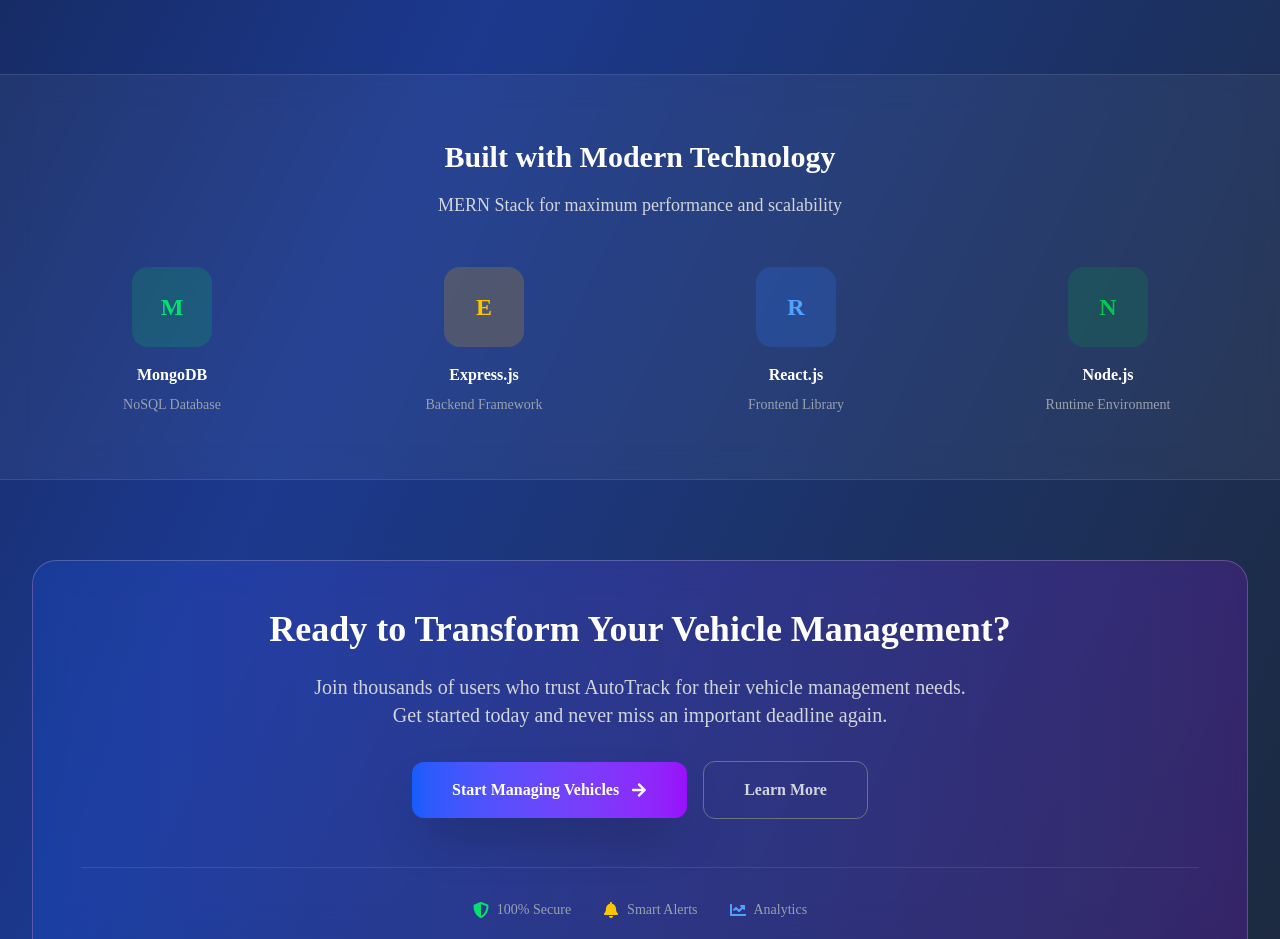
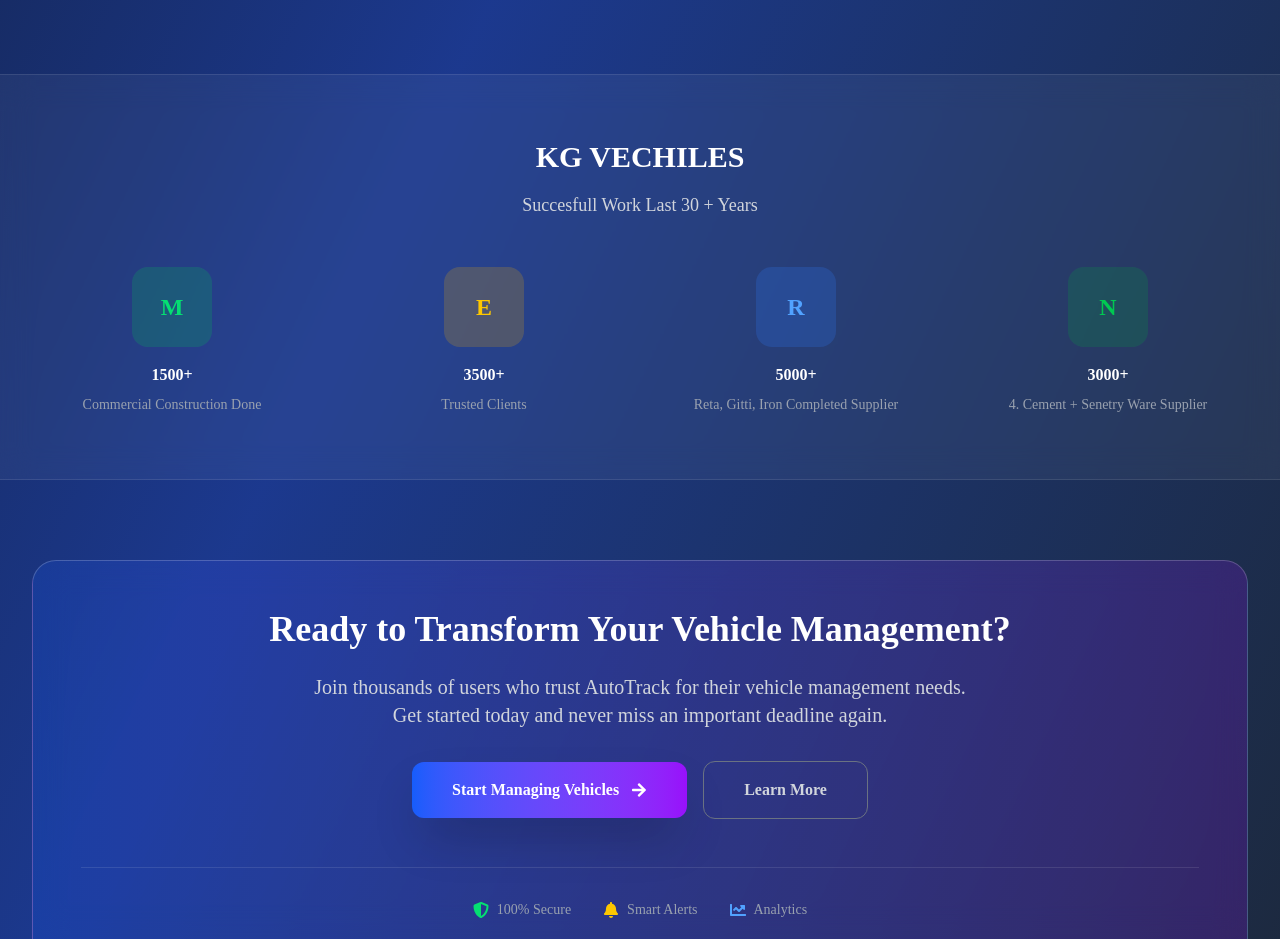
Before and after one commit to WCG-Interns/Auto-Track, a React (Vite) app in the folder client/: page / in a window 1280 px wide. Shown: the part 1740-2679 px from the top of the page. Built offline with nearby package versions, Linux system fonts and the light colour scheme.

Commit message:
Update Home.jsx

```diff
--- a/client/src/component/Home.jsx
+++ b/client/src/component/Home.jsx
@@ -190,8 +190,9 @@ const Home = () => {
       <div className="bg-white/5 backdrop-blur-lg border-y border-white/10">
         <div className="max-w-7xl mx-auto px-4 sm:px-6 lg:px-8 py-16">
           <div className="text-center mb-12">
-            <h2 className="text-3xl font-bold text-white mb-4">Built with Modern Technology</h2>
-            <p className="text-gray-300 text-lg">MERN Stack for maximum performance and scalability</p>
+            <h2 className="text-3xl font-bold text-white mb-4">KG VECHILES
+</h2>
+            <p className="text-gray-300 text-lg">Succesfull  Work Last 30 + Years</p>
           </div>
 
           <div className="grid grid-cols-2 md:grid-cols-4 gap-8">
@@ -199,32 +200,32 @@ const Home = () => {
               <div className="bg-green-500/20 w-20 h-20 rounded-2xl flex items-center justify-center mx-auto mb-4 group-hover:scale-110 transition-transform duration-300">
                 <span className="text-green-400 text-2xl font-bold">M</span>
               </div>
-              <h4 className="text-white font-semibold mb-2">MongoDB</h4>
-              <p className="text-gray-400 text-sm">NoSQL Database</p>
+              <h4 className="text-white font-semibold mb-2">1500+</h4>
+              <p className="text-gray-400 text-sm"> Commercial Construction Done</p>
             </div>
 
             <div className="text-center group">
               <div className="bg-yellow-500/20 w-20 h-20 rounded-2xl flex items-center justify-center mx-auto mb-4 group-hover:scale-110 transition-transform duration-300">
                 <span className="text-yellow-400 text-2xl font-bold">E</span>
               </div>
-              <h4 className="text-white font-semibold mb-2">Express.js</h4>
-              <p className="text-gray-400 text-sm">Backend Framework</p>
+              <h4 className="text-white font-semibold mb-2">3500+</h4>
+              <p className="text-gray-400 text-sm">Trusted Clients</p>
             </div>
 
             <div className="text-center group">
               <div className="bg-blue-500/20 w-20 h-20 rounded-2xl flex items-center justify-center mx-auto mb-4 group-hover:scale-110 transition-transform duration-300">
                 <span className="text-blue-400 text-2xl font-bold">R</span>
               </div>
-              <h4 className="text-white font-semibold mb-2">React.js</h4>
-              <p className="text-gray-400 text-sm">Frontend Library</p>
+              <h4 className="text-white font-semibold mb-2">5000+</h4>
+              <p className="text-gray-400 text-sm">Reta, Gitti, Iron Completed Supplier</p>
             </div>
 
             <div className="text-center group">
               <div className="bg-green-600/20 w-20 h-20 rounded-2xl flex items-center justify-center mx-auto mb-4 group-hover:scale-110 transition-transform duration-300">
                 <span className="text-green-500 text-2xl font-bold">N</span>
               </div>
-              <h4 className="text-white font-semibold mb-2">Node.js</h4>
-              <p className="text-gray-400 text-sm">Runtime Environment</p>
+              <h4 className="text-white font-semibold mb-2">3000+</h4>
+              <p className="text-gray-400 text-sm">4. Cement + Senetry Ware  Supplier</p>
             </div>
           </div>
         </div>
```
